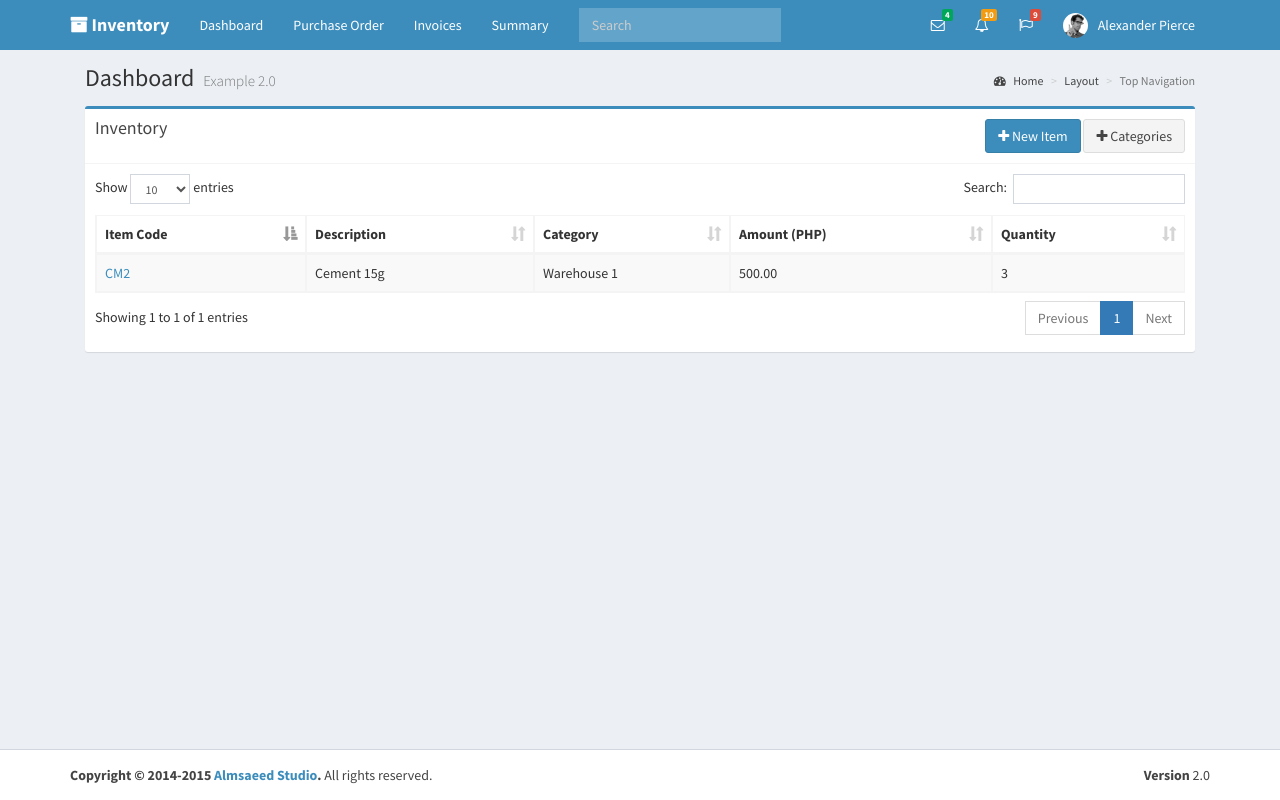
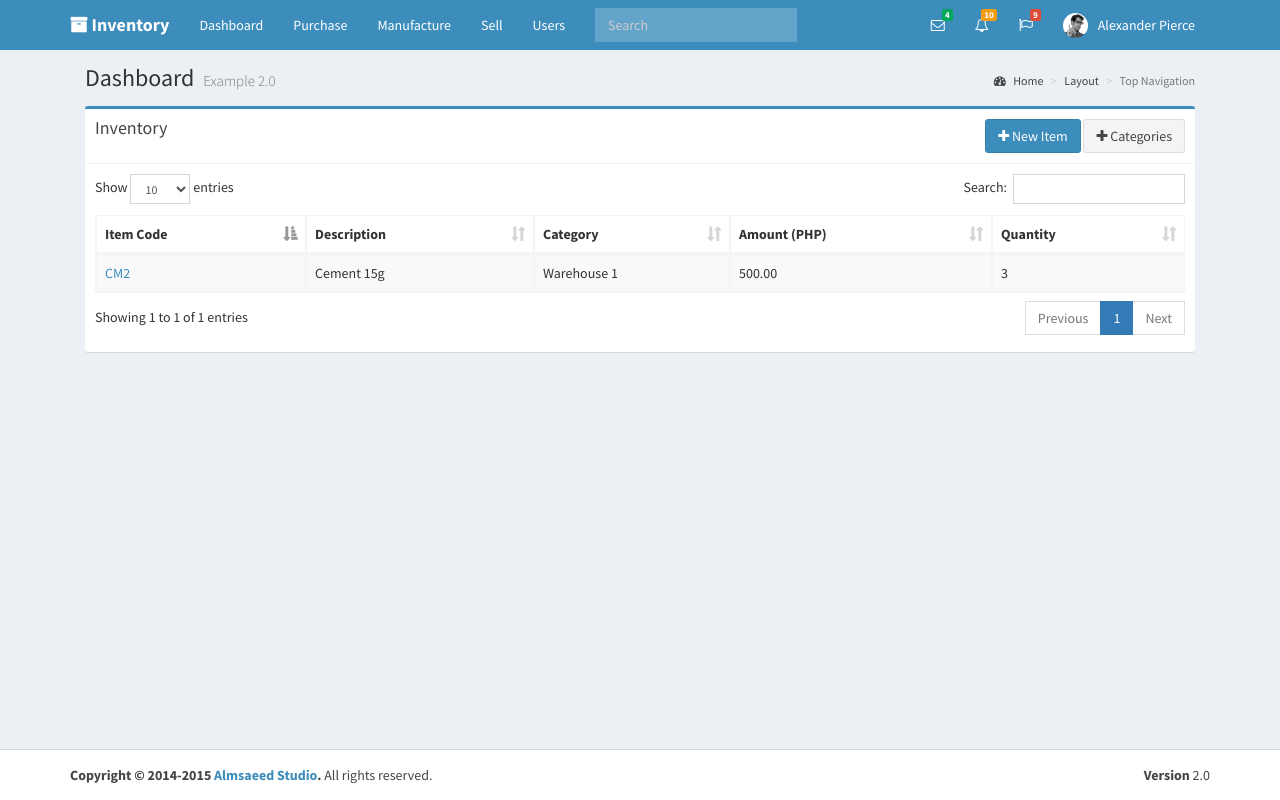
Before and after one commit to geraldroy/inventory, a CodeIgniter app: page /inventory/index.php/dashboard/index in a window 1280 px wide. Run offline with CodeIgniter, Linux system fonts and the light colour scheme; some libraries are stand-ins or nearby versions.

Commit message:
header changed

```diff
--- a/application/views/header.php
+++ b/application/views/header.php
@@ -49,9 +49,10 @@ scratch. This page gets rid of all links and provides the needed markup only.
                     <div class="collapse navbar-collapse pull-left" id="navbar-collapse">
                         <ul class="nav navbar-nav">
                             <li class="active"><a href="#">Dashboard</a></li>
-                            <li><a href="#">Purchase Order</a></li>
-                            <li><a href="#">Invoices</a></li>
-                            <li><a href="#">Summary</a></li>
+                            <li><a href="#">Purchase</a></li>
+                            <li><a href="#">Manufacture</a></li>
+                            <li><a href="#">Sell</a></li>
+							<li><a href="#">Users</a></li>
                         </ul>
                         <form class="navbar-form navbar-left" role="search">
                             <div class="form-group">
```
